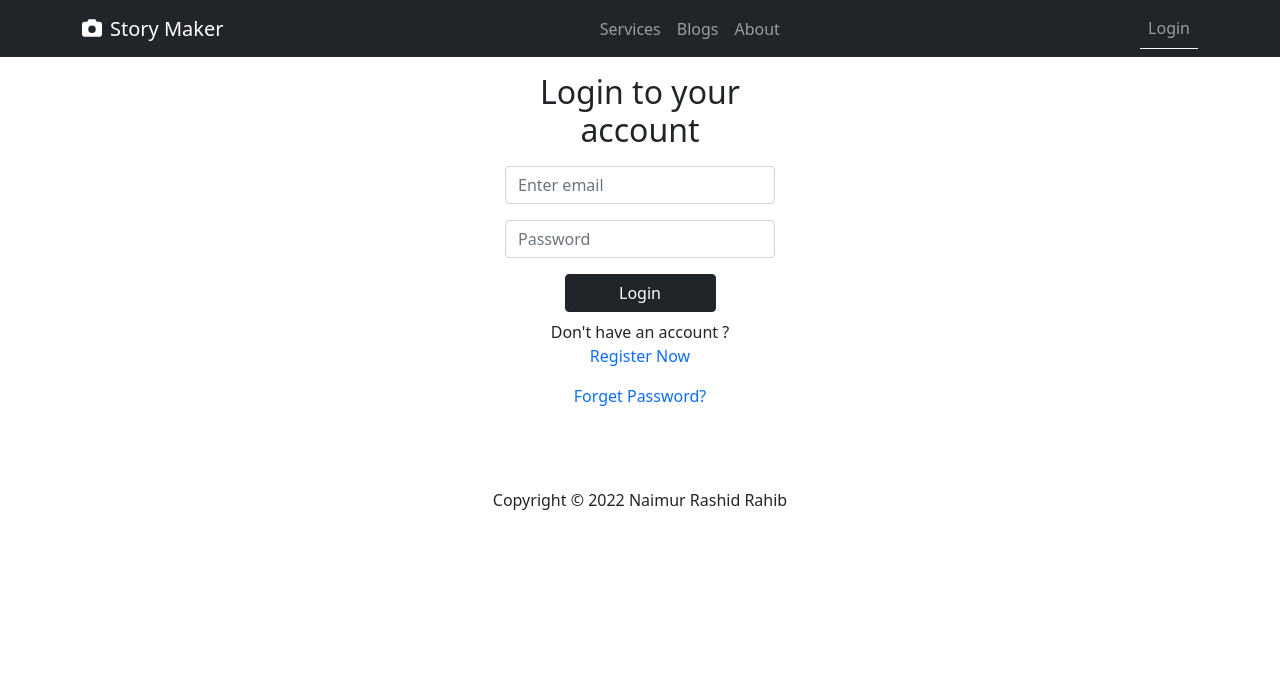
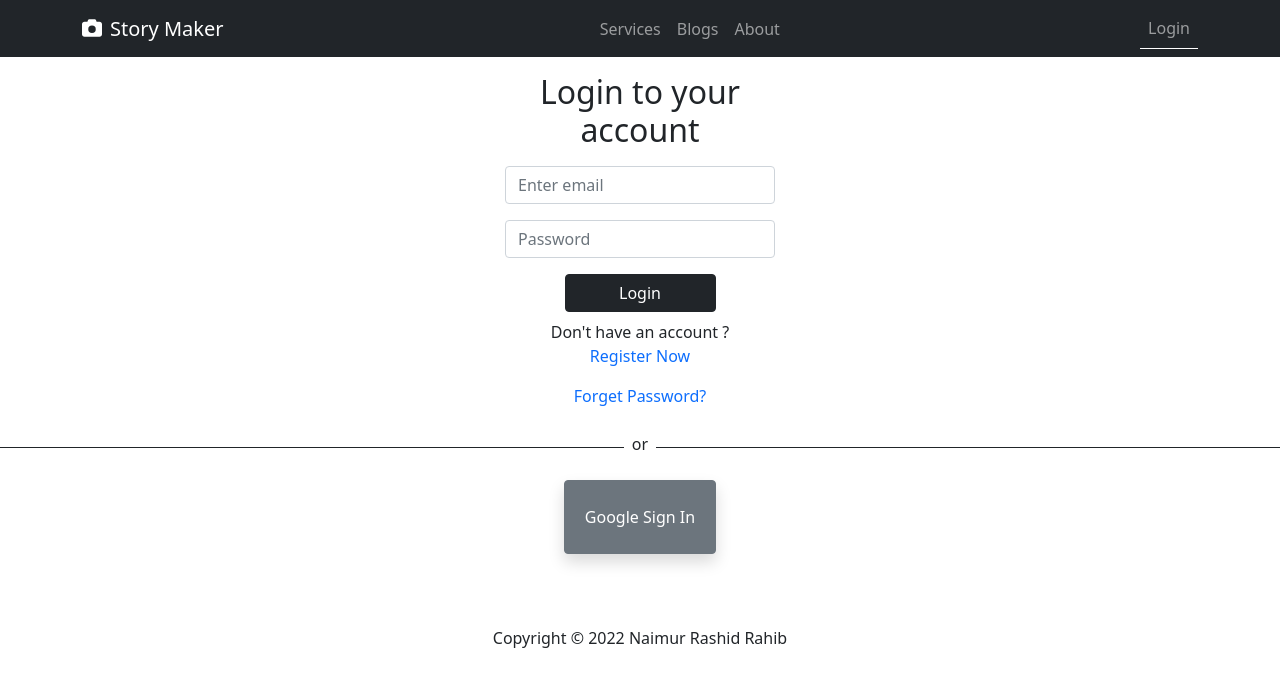
Before and after one commit to 7rahib/independent-service-provider-7rahib, a React (Create React App) app: page /login in a window 1280 px wide. Shown: the top 686 px of the page. Built offline with nearby package versions, Linux system fonts and the light colour scheme; no server answers.

Commit message:
google login implemented

```diff
--- a/src/Pages/Home/Details/Details.js
+++ b/src/Pages/Home/Details/Details.js
@@ -2,11 +2,13 @@ import React from 'react';
 import { Link, useParams } from 'react-router-dom';
 
 const Details = () => {
-    const { serviceId } = useParams();
+    const service = useParams();
+    console.log(service)
+
     return (
         <div>
-            <h2>Welcome to detail: {serviceId}</h2>
-            <div className='text-center'>
+            <h2>Welcome to detail: {service.id}</h2>
+            <div className='text-center'>{service.name}
                 <Link to="/checkout">
                     <button className='btn btn-dark'>Proceed Checkout</button>
                 </Link>
--- a/src/Pages/Home/Service/Service.js
+++ b/src/Pages/Home/Service/Service.js
@@ -6,7 +6,7 @@ const Service = ({ service }) => {
     const { id, name, picture, price } = service;
     const navigate = useNavigate();
 
-    const navigateToServiceDetail = id => {
+    const navigateToDetail = id => {
         navigate(`/service/${id}`);
     }
     return (
@@ -20,7 +20,7 @@ const Service = ({ service }) => {
                         Some quick example text to build on the card title and make up the bulk of
                         the card's content.
                     </Card.Text>
-                    <Button onClick={() => navigateToServiceDetail(id)} variant="dark">Checkout</Button>
+                    <Button onClick={() => navigateToDetail(id)} variant="dark">Checkout</Button>
                 </Card.Body>
             </Card>
         </div>
--- a/src/Pages/Registration/Login/Login.js
+++ b/src/Pages/Registration/Login/Login.js
@@ -5,6 +5,7 @@ import { useSignInWithEmailAndPassword } from 'react-firebase-hooks/auth';
 import Loading from '../../Shared/Loading/Loading';
 import auth from '../../../firebase.init';
 import CustomLink from '../../Shared/CustomLink/CustomLink';
+import SocialLogin from '../SocialLogin/SocialLogin';
 
 const Login = () => {
     const emailRef = useRef('');
@@ -42,8 +43,8 @@ const Login = () => {
         signInWithEmailAndPassword(email, password);
     }
     return (
-        <div className='row'>
-            <div className='col col-lg-6 col-sm-8 container w-25 mx-auto'>
+        <div className='row '>
+            <div className='col col-lg-6 col-sm-8 container w-25 mx-auto '>
                 <h2 className='text-dark text-center m-3'>Login to your account</h2>
                 <Form onSubmit={handleSubmit}>
                     <Form.Group className="m-3" controlId="formBasicEmail">
@@ -60,6 +61,7 @@ const Login = () => {
                 <p className='text-center'>Don't have an account ? <CustomLink to="/register" className='text-primary pe-auto text-decoration-none'>Register Now</CustomLink> </p>
                 <p className='text-center'><CustomLink to="/register" className='text-primary pe-auto text-decoration-none'>Forget Password?</CustomLink></p>
             </div>
+            <SocialLogin></SocialLogin>
         </div>
     );
 };
--- a/src/Pages/Registration/Register/Register.js
+++ b/src/Pages/Registration/Register/Register.js
@@ -5,6 +5,7 @@ import { useLocation, useNavigate } from 'react-router-dom';
 import auth from '../../../firebase.init';
 import CustomLink from '../../Shared/CustomLink/CustomLink';
 import Loading from '../../Shared/Loading/Loading';
+import SocialLogin from '../SocialLogin/SocialLogin';
 
 const Register = () => {
     const emailRef = useRef('');
@@ -61,6 +62,7 @@ const Register = () => {
                 {errorElement}
                 <p className='text-center'>Already have an account ? <CustomLink to="/login" className='text-primary pe-auto text-decoration-none'>Login to your account</CustomLink> </p>
             </div>
+            <SocialLogin></SocialLogin>
         </div>
     );
 };
--- /dev/null
+++ b/src/Pages/Registration/SocialLogin/SocialLogin.js
@@ -0,0 +1,48 @@
+import React from 'react';
+import { useSignInWithGoogle } from 'react-firebase-hooks/auth';
+import { useLocation, useNavigate } from 'react-router-dom';
+import auth from '../../../firebase.init';
+import Loading from '../../Shared/Loading/Loading';
+import { FontAwesomeIcon } from '@fortawesome/react-fontawesome';
+
+const SocialLogin = () => {
+    const [signInWithGoogle, user, loading, error] = useSignInWithGoogle(auth)
+    const navigate = useNavigate();
+    const location = useLocation();
+    let from = location.state?.from?.pathname || "/";
+
+    let errorElement;
+
+    if (loading) {
+        return <Loading></Loading>
+    }
+
+    if (error) {
+        errorElement = <p className='text-danger'>Error: {error?.message}</p>
+    }
+
+    if (user) {
+        navigate(from, { replace: true });
+    }
+
+    return (
+        <div>
+            <div className='d-flex align-items-center'>
+                <div style={{ height: '1px' }} className='bg-dark w-50'></div>
+                <p className='mt-2 px-2'>or</p>
+                <div style={{ height: '1px' }} className='bg-dark w-50'></div>
+            </div>
+            {errorElement}
+            <div>
+                <button
+                    onClick={() => signInWithGoogle()}
+                    className='shadow btn btn-secondary w-15 d-block mx-auto my-2 py-4 hover-zoom'>
+                    <FontAwesomeIcon icon={["fab", "github"]} />
+                    <span className='px-2'>Google Sign In</span>
+                </button>
+            </div>
+        </div>
+    );
+};
+
+export default SocialLogin;
```
